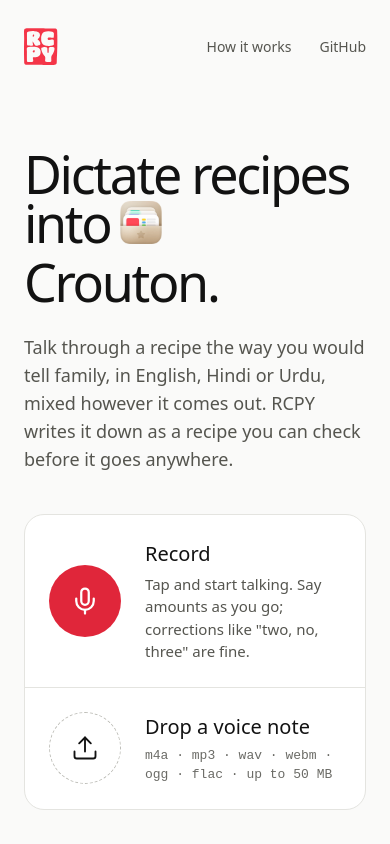
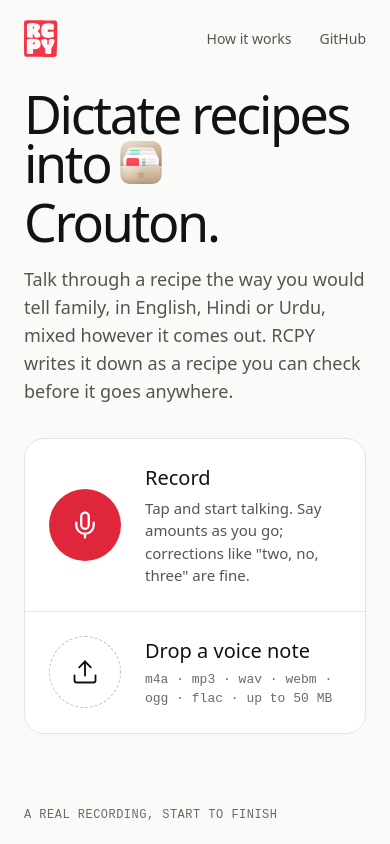
Before and after one commit to rayyanarchy/rcpy, a React (Vite) app in the folder web/: page / in a window 390 px wide. Shown: the top 844 px of the page. Built offline with nearby package versions, Linux system fonts and the light colour scheme.

Commit message:
fix(web): less empty space above the hero on phones
The header and hero padding pushed the record button below the fold on a
390px screen; it now fits in the first view.

Co-Authored-By: Claude Opus 5.5 <noreply@anthropic.com>

```diff
--- a/web/src/screens/Home.css
+++ b/web/src/screens/Home.css
@@ -204,8 +204,10 @@
 }
 
 @media (max-width: 760px) {
+  /* Every pixel above the record button counts on a phone. */
   .home__hero {
-    padding: 56px 0 40px;
+    gap: 20px;
+    padding: 12px 0 32px;
   }
 
   .home__panel,
--- a/web/src/ui/Header.css
+++ b/web/src/ui/Header.css
@@ -31,3 +31,10 @@
 .header__nav a[aria-current="page"] {
   color: var(--ink);
 }
+
+@media (max-width: 760px) {
+  .header {
+    padding-top: 20px;
+    padding-bottom: 20px;
+  }
+}
```
